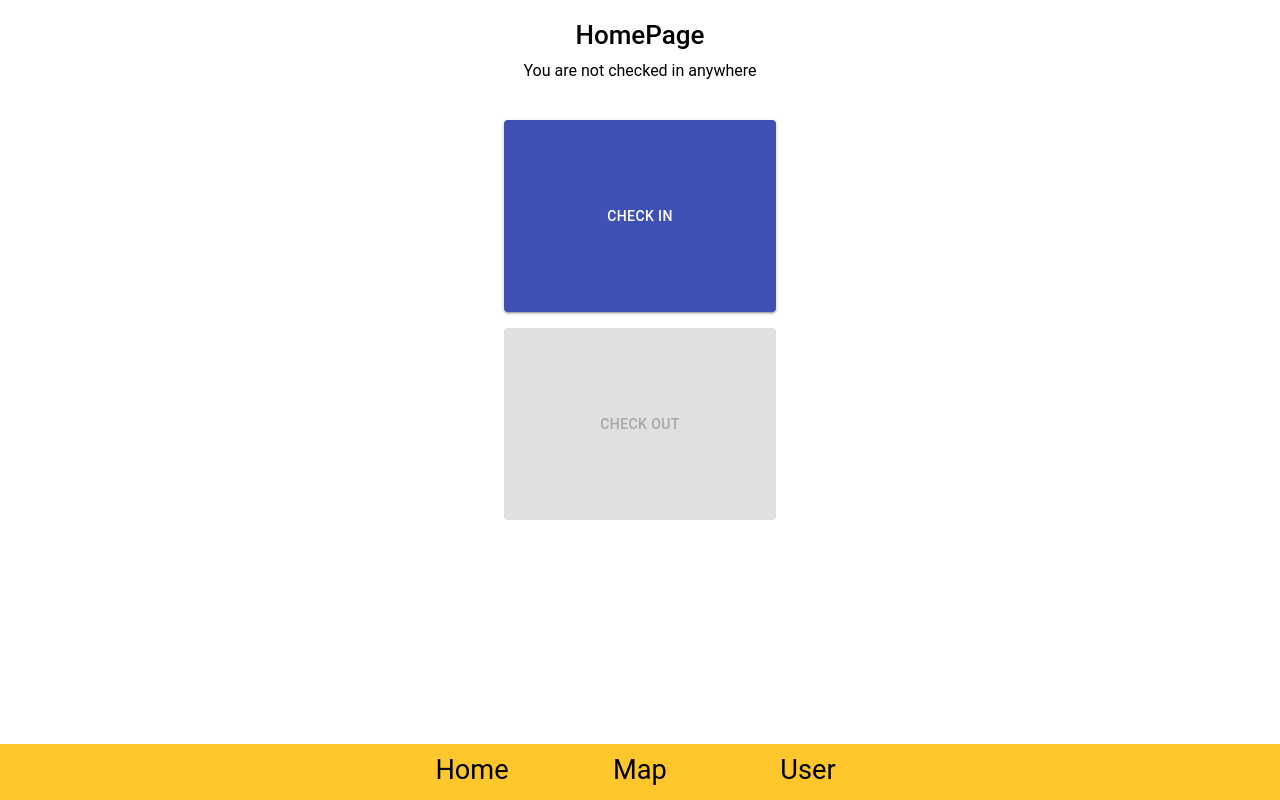
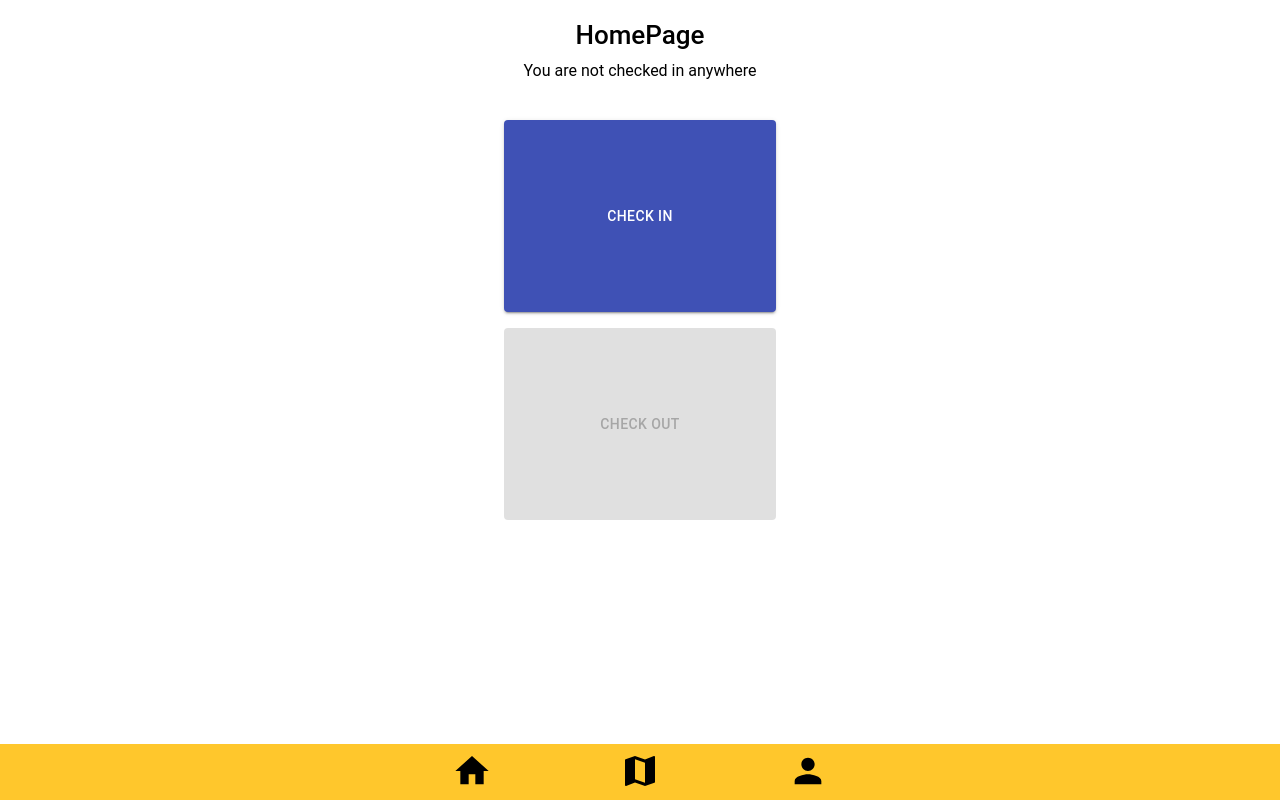
Before and after one commit to kathleencurran2021/tigerTraffic, a React (Create React App) app: page /homepage in a window 1280 px wide. Built offline with nearby package versions, Linux system fonts and the light colour scheme.

Commit message:
not much here ngl

```diff
--- a/package.json
+++ b/package.json
@@ -6,6 +6,7 @@
     "@capacitor/android": "^2.4.6",
     "@capacitor/core": "2.4.6",
     "@capacitor/ios": "^2.4.6",
+    "@ionic-native/local-notifications": "^5.32.1",
     "@ionic/react": "^5.5.0",
     "@ionic/react-router": "^5.5.0",
     "@material-ui/core": "^4.11.3",
@@ -19,7 +20,10 @@
     "@types/react-dom": "^16.9.10",
     "@types/react-router": "^5.1.11",
     "@types/react-router-dom": "^5.1.7",
+    "cordova-plugin-local-notification": "^0.9.0-beta.2",
+    "i": "^0.3.6",
     "ionicons": "^5.4.0",
+    "npm": "^7.11.1",
     "prop-types": "^15.7.2",
     "react": "^17.0.1",
     "react-dom": "^17.0.1",
--- a/src/App.tsx
+++ b/src/App.tsx
@@ -23,6 +23,8 @@ import '@ionic/react/css/text-alignment.css'
 import '@ionic/react/css/text-transformation.css'
 import '@ionic/react/css/flex-utils.css'
 import '@ionic/react/css/display.css'
+import { Plugins, LocalNotification } from '@capacitor/core'
+import { render } from 'react-dom'
 
 /* Theme variables */
 import './theme/variables.css'
@@ -34,6 +36,7 @@ import { CheckinContext } from './context/CheckinContext'
 import { DefaultUser, UserProps } from './components/User'
 import { UserContext } from './context/UserContext'
 import { TimeContext, timeProps } from './context/TimeContext'
+const { LocalNotifications } = Plugins
 
 const App: React.FC = () => {
   const [building, setBuilding] = useState<BuildingProps>(Building)
--- a/src/components/Navbar.tsx
+++ b/src/components/Navbar.tsx
@@ -18,12 +18,12 @@ const Navbar = () => {
 
   return (
     <BottomNav value={value} onChange={handleChange} showLabels>
-      {/* <BottomNavAction icon={<HomeIcon />} value="/homepage"></BottomNavAction>
+      <BottomNavAction icon={<HomeIcon />} value="/homepage"></BottomNavAction>
       <BottomNavAction icon={<MapIcon />} value="/map"></BottomNavAction>
-      <BottomNavAction icon={<PersonIcon />} value="/user"></BottomNavAction> */}
-      <BottomNavAction label="Home" value="/homepage"></BottomNavAction>
+      <BottomNavAction icon={<PersonIcon />} value="/user"></BottomNavAction>
+      {/* <BottomNavAction label="Home" value="/homepage"></BottomNavAction>
       <BottomNavAction label="Map" value="/map"></BottomNavAction>
-      <BottomNavAction label="User" value="/user"></BottomNavAction>
+      <BottomNavAction label="User" value="/user"></BottomNavAction> */}
     </BottomNav>
   )
 }
--- a/src/pages/CheckInPage.tsx
+++ b/src/pages/CheckInPage.tsx
@@ -9,6 +9,7 @@ import { AccordionSummary } from '@material-ui/core'
 import { Typography } from '@material-ui/core'
 import React, { useContext, useEffect, useState } from 'react'
 import { Navbar } from '../components/Navbar'
+// import { BigNotif } from '../components/Notifications'
 
 import ExpandMoreIcon from '@material-ui/icons/ExpandMore'
 import {
--- a/src/pages/HomePage.tsx
+++ b/src/pages/HomePage.tsx
@@ -1,5 +1,5 @@
 import { IonContent, IonPage, IonText } from '@ionic/react'
-import { Button, makeStyles } from '@material-ui/core'
+import { Box, Button, makeStyles } from '@material-ui/core'
 import React, { useContext, useEffect, useState } from 'react'
 import { Navbar } from '../components/Navbar'
 import { Link as RouterLink } from 'react-router-dom'
```
Also changed, not shown: src/components/useLocalStorage.tsx (added, +37 -0 lines), src/components/useWindowEvent.tsx (added, +30 -0 lines), 3 other files (tests, documents, lock files or other folders).
